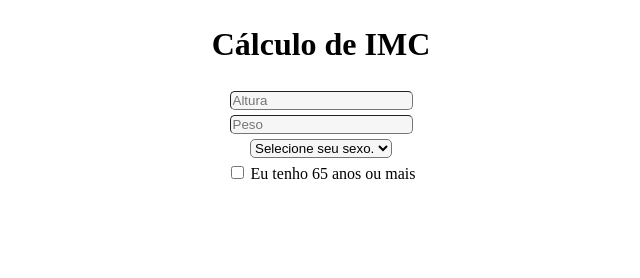
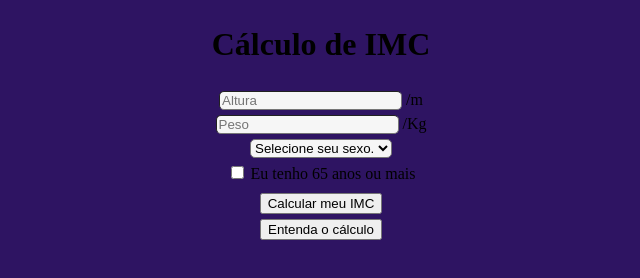
Before and after one commit to balta-io/carnacode-balta-2024-desafio-01, a plain HTML site: page index.html in a window 1280 px wide. Shown: the whole page, without its empty margins (319-959 px from the left). Drawn offline with Linux system fonts and the light colour scheme.

Commit message:
adicionando botões e dividindo melhor os elementos

```diff
--- a/index.html
+++ b/index.html
@@ -1,5 +1,5 @@
 <!DOCTYPE html>
-<html lang="en">
+<html lang="pt-br">
 
 <head>
     <meta charset="UTF-8">
@@ -8,12 +8,18 @@
     <title>IMC</title>
 </head>
 
-<body>
+<body style="background-color: #2E1462;">
     <div class="principalContainer">
         <h1 class="h1">Cálculo de IMC</h1>
         <br>
-        <input required class="input" type="text" placeholder="Altura" />
-        <input required class="input" type="text" placeholder="Peso" />
+        <div>
+            <input required class="input" type="number" placeholder="Altura" />
+            <span>/m</span>
+        </div>
+        <div>
+            <input required class="input" type="number" placeholder="Peso" />
+            <span>/Kg</span>
+        </div>
         <select required class="input">
             <option desable selected>Selecione seu sexo.</option>
             <option>Masculino</option>
@@ -23,6 +29,9 @@
             <input class="input" type="checkbox"/>
             <span>Eu tenho 65 anos ou mais</span>
         </div>
+        <div class="horizontalDivisor"></div>
+        <button>Calcular meu IMC</button>
+        <button>Entenda o cálculo</button>
     </div>
 </body>
 
```
